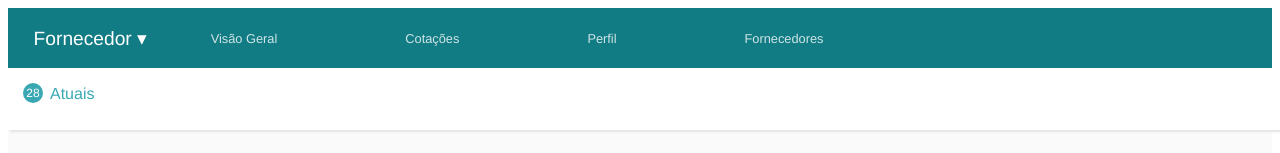
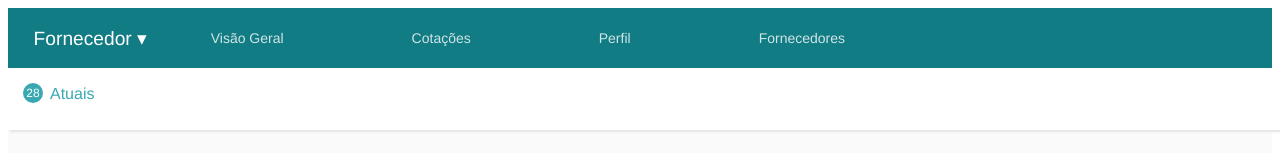
Before and after one commit to illyanaAvelar/Quotation-Screen, a Vue app: page / in a window 1280 px wide. Shown: the top 153 px of the page. Built offline with nearby package versions, Linux system fonts and the light colour scheme; some icons are missing.

Commit message:
remove view reference from tabs font

```diff
--- a/src/components/Header.vue
+++ b/src/components/Header.vue
@@ -79,7 +79,7 @@ export default {
 #tab {
   color: white;
   opacity: 0.8;
-  font-size: 1vw;
+  font-size: 14px;
   margin: 8vh
 }
 #tab:hover {
```
